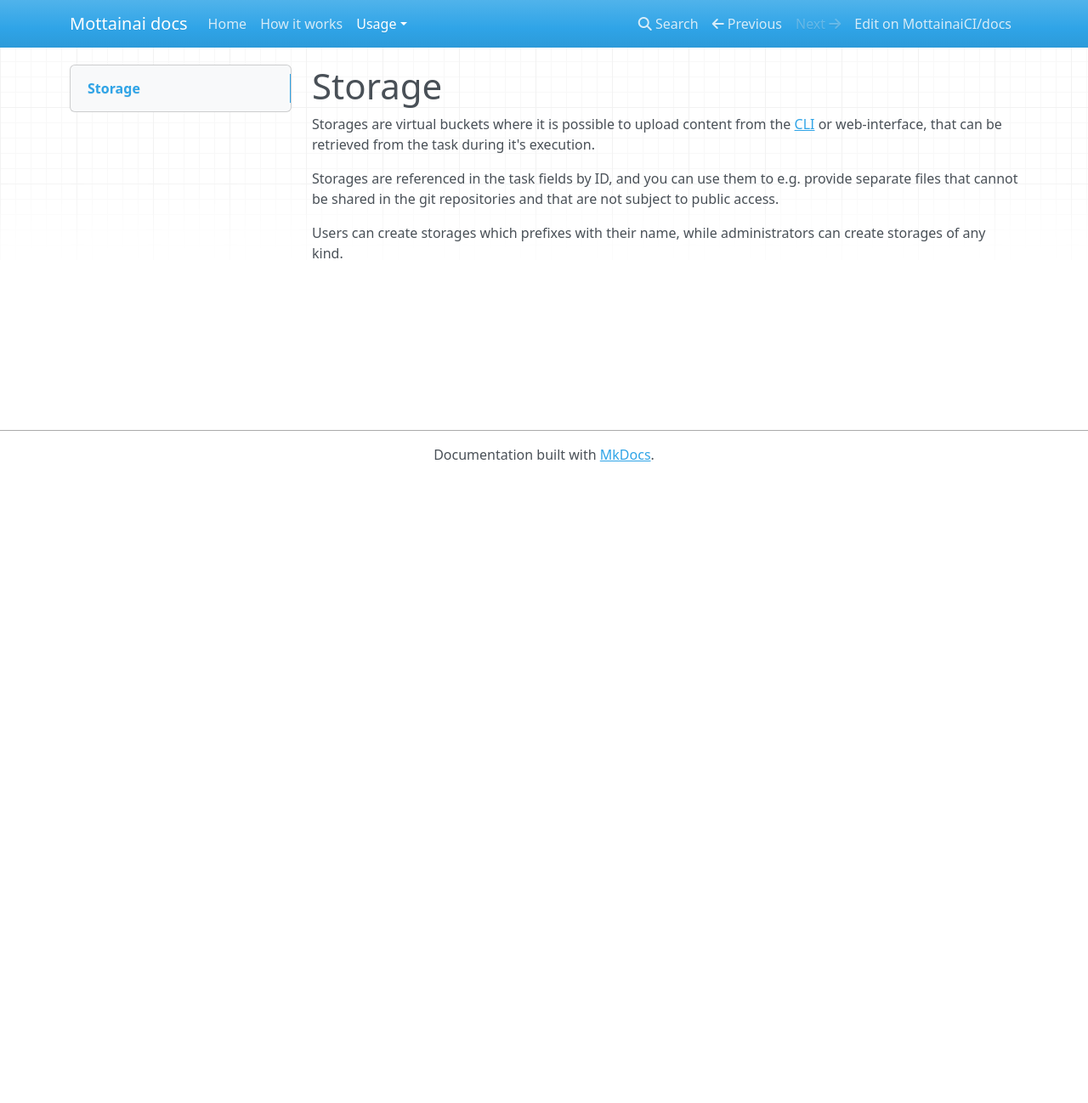
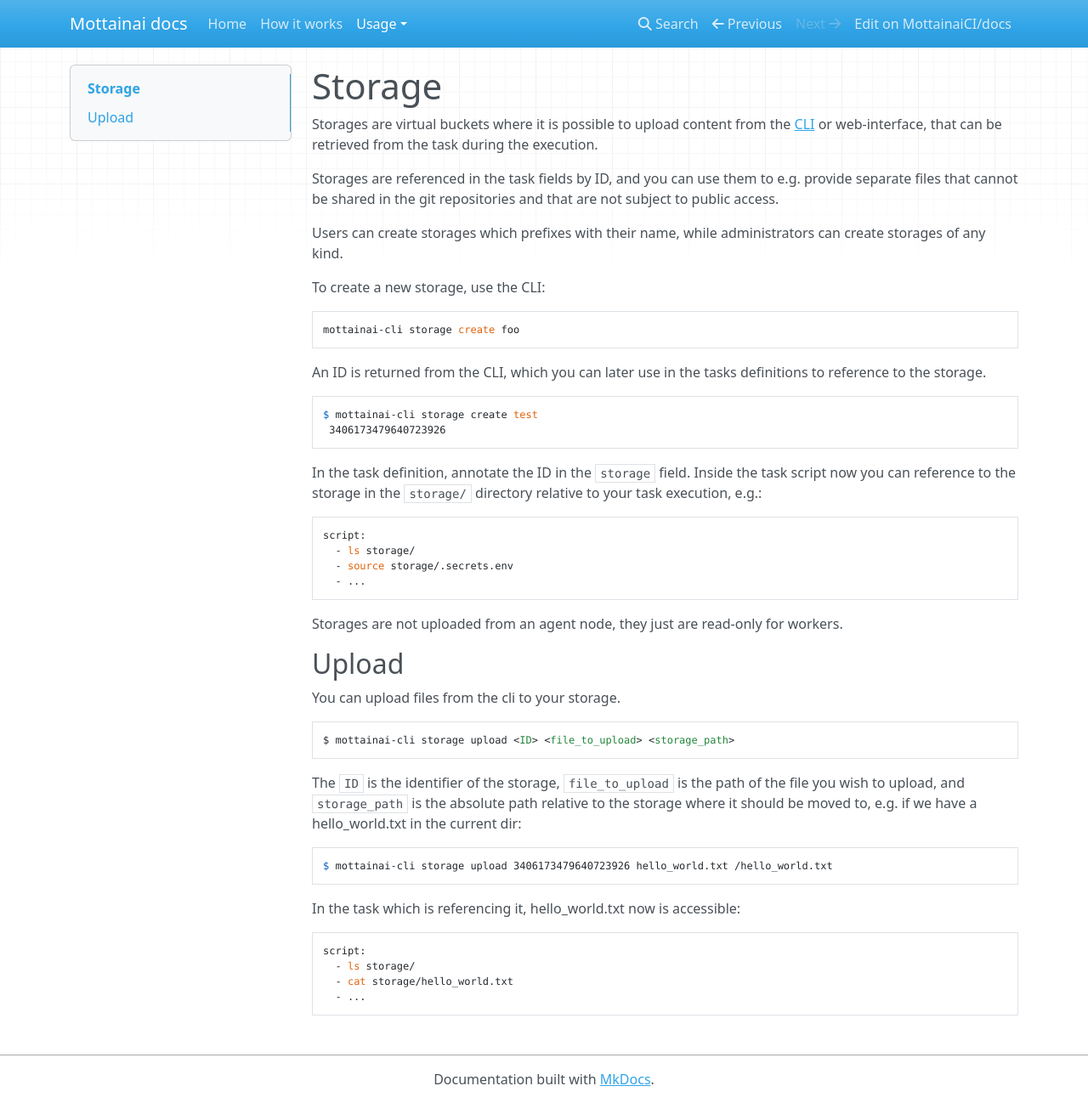
Before and after one commit to MottainaiCI/docs, an MkDocs documentation site: the page built from docs/usage/storage.md, in a window 1280 px wide and 1298 px high. Shown: the whole window at 85% size. Built offline with MkDocs 1.6.1, drawn with Linux system fonts in a browser that asks for light colours; nearby versions of some CDN libraries.

Commit message:
Add storage docs

````diff
--- a/docs/usage/storage.md
+++ b/docs/usage/storage.md
@@ -1,7 +1,48 @@
 # Storage
 
-Storages are virtual buckets where it is possible to upload content from the [CLI](cli.md#storage) or web-interface, that can be retrieved from the task during it's execution.
+Storages are virtual buckets where it is possible to upload content from the [CLI](cli.md#storage) or web-interface, that can be retrieved from the task during the execution.
 
 Storages are referenced in the task fields by ID, and you can use them to e.g. provide separate files that cannot be shared in the git repositories and that are not subject to public access.
 
 Users can create storages which prefixes with their name, while administrators can create storages of any kind.
+
+To create a new storage, use the CLI:
+
+    mottainai-cli storage create foo
+
+An ID is returned from the CLI, which you can later use in the tasks definitions to reference to the storage.
+
+    $ mottainai-cli storage create test
+     3406173479640723926
+
+In the task definition, annotate the ID in the ```storage``` field. Inside the task script now you can reference to the storage
+in the ```storage/``` directory relative to your task execution, e.g.:
+
+
+```
+script:
+  - ls storage/
+  - source storage/.secrets.env
+  - ...
+```
+
+Storages are not uploaded from an agent node, they just are read-only for workers.
+
+## Upload
+
+You can upload files from the cli to your storage.
+
+    $ mottainai-cli storage upload <ID> <file_to_upload> <storage_path>
+
+The ``ID`` is the identifier of the storage, ``file_to_upload`` is the path of the file you wish to upload, and ```storage_path``` is the absolute path relative to the storage where it should be moved to, e.g. if we have a hello_world.txt in the current dir:
+
+    $ mottainai-cli storage upload 3406173479640723926 hello_world.txt /hello_world.txt
+
+In the task which is referencing it, hello_world.txt now is accessible:
+
+```
+script:
+  - ls storage/
+  - cat storage/hello_world.txt
+  - ...
+```
````
